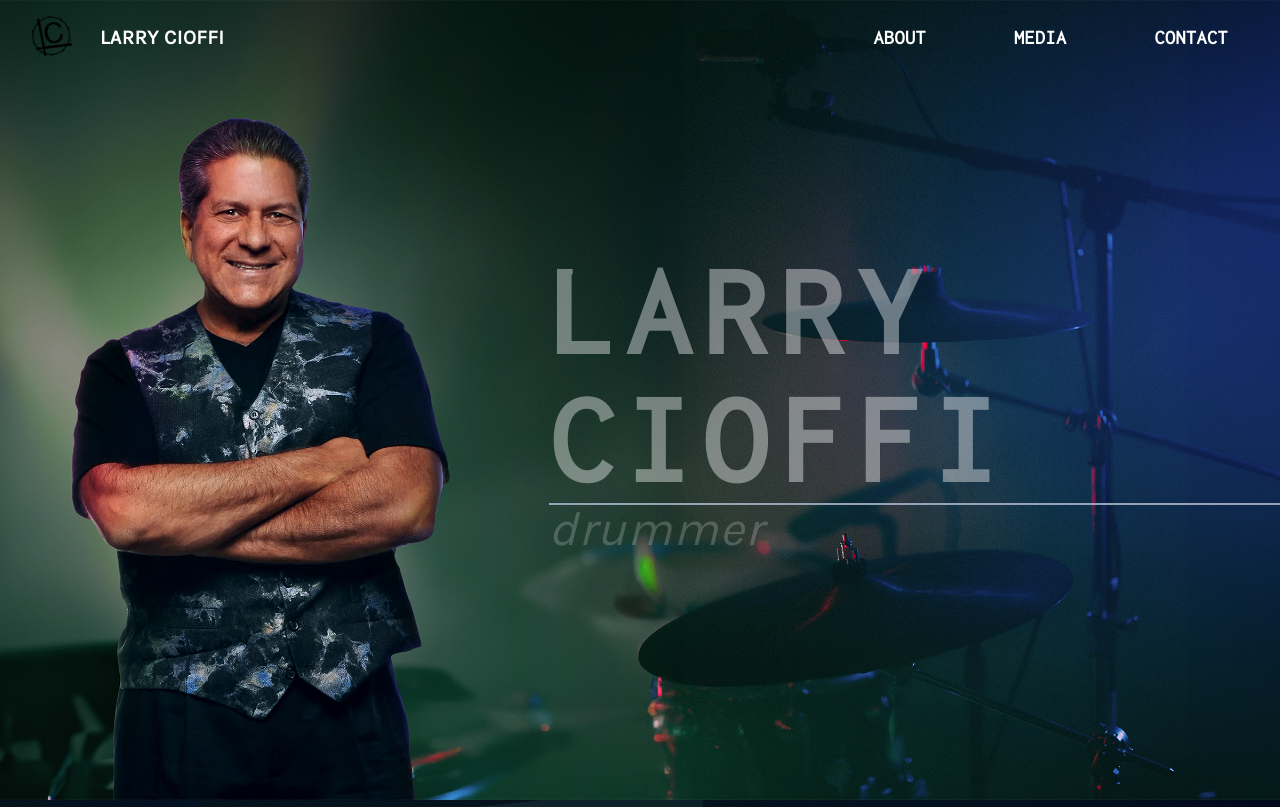
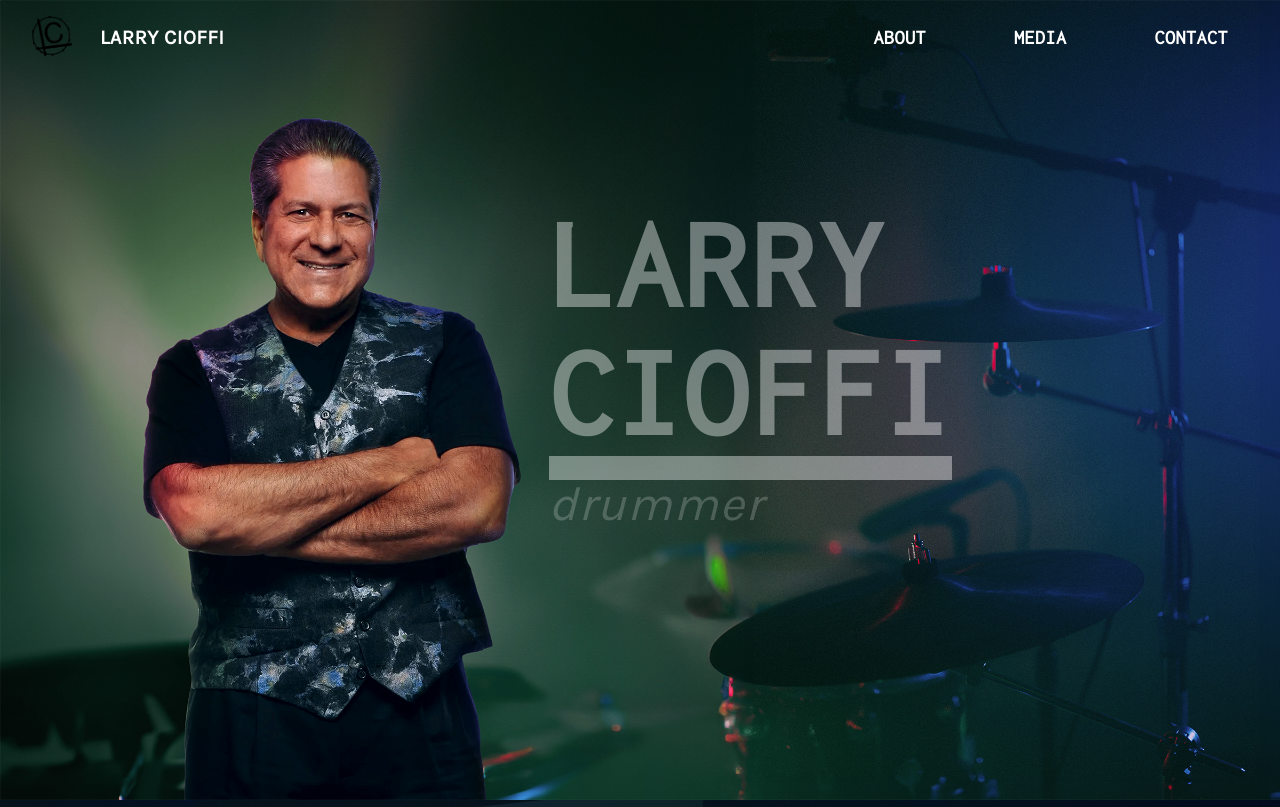
Before and after one commit to MikeCioffi/larry-drums, a React (Vite) app: page / in a window 1280 px wide. Shown: the top 807 px of the page. Built offline with nearby package versions, Linux system fonts and the light colour scheme.

Commit message:
fix title size

```diff
--- a/src/App.jsx
+++ b/src/App.jsx
@@ -12,28 +12,34 @@ function App() {
 
       <div>      {/* homepage  */}
 
-        <div className="hidden md:flex justify-center items-center h-screen bg-cover bg-center background-desktop">
-          <div className='w-1/2'></div>
+        <div className="hidden md:flex md:flex-row justify-center items-start h-screen bg-cover bg-center background-desktop">
+          <div className='w-4/6 lg:w-1/2 h-full'> </div>
 
-          <div className="w-2/3 text-left ">
-            <h1 className=" border-slate-400 border-b-2 border-double text-9xl tracking-widest font-bold "
-
-              style={{ color: 'rgba(255, 255, 255, 0.4)' }}
-            >LARRY CIOFFI</h1>
-            <p className="  italic text-5xl tracking-wide"
-
+          <div className="w-1/4 lg:w-2/3 h-full text-left">
+            <div className='h-1/4  w-full'></div>
+            <h1 className="inline-block text-5xl md:text-7xl lg:text-9xl tracking-wide font-black	"
+              style={{
+                color: 'rgba(255, 255, 255, 0.4)',
+                borderBottom: '24px solid rgba(255, 255, 255, 0.4)'
+              }}>
+              LARRY <br /> CIOFFI
+            </h1>
+            <p className="italic text-5xl tracking-wide"
               style={{ color: 'rgba(255, 255, 255, 0.2)' }}>drummer</p>
           </div>
         </div>
 
         {/* Mobile Background */}
-        <div className="md:hidden flex flex-row justify-center items-center h-screen bg-cover bg-center background-mobile">
+        <div className="lg:hidden flex flex-row justify-center items-center h-screen bg-cover bg-center background-mobile">
           {/* Assuming the Navbar component is absolutely positioned or otherwise taken out of the normal document flow */}
           <Navbar />
           <div className="h-1/6"></div>
           {/* Text container */}
           <div className=" flex flex-col  items-end justify-start w-full h-2/3 text-center p-5">
-            <h1 style={{ color: 'rgba(255, 255, 255, 0.2)' }}
+            <h1 style={{
+              color: 'rgba(255, 255, 255, 0.4)',
+              borderBottom: '12px solid rgba(255, 255, 255, 0.4)'
+            }}
               className=" border-slate-200 border-b-2 border-double text-5xl tracking-widest font-bold">LARRY <br /> CIOFFI</h1>
             <p
               style={{ color: 'rgba(255, 255, 255, 0.2)' }}
--- a/src/index.css
+++ b/src/index.css
@@ -104,6 +104,9 @@ body {
 
 .background-desktop {
   background-image: url('./assets/homepage2.jpg');
+  background-size: fill;
+  background-position: left;
+  background-repeat: no-repeat;
 }
 
 .background-mobile {
```
